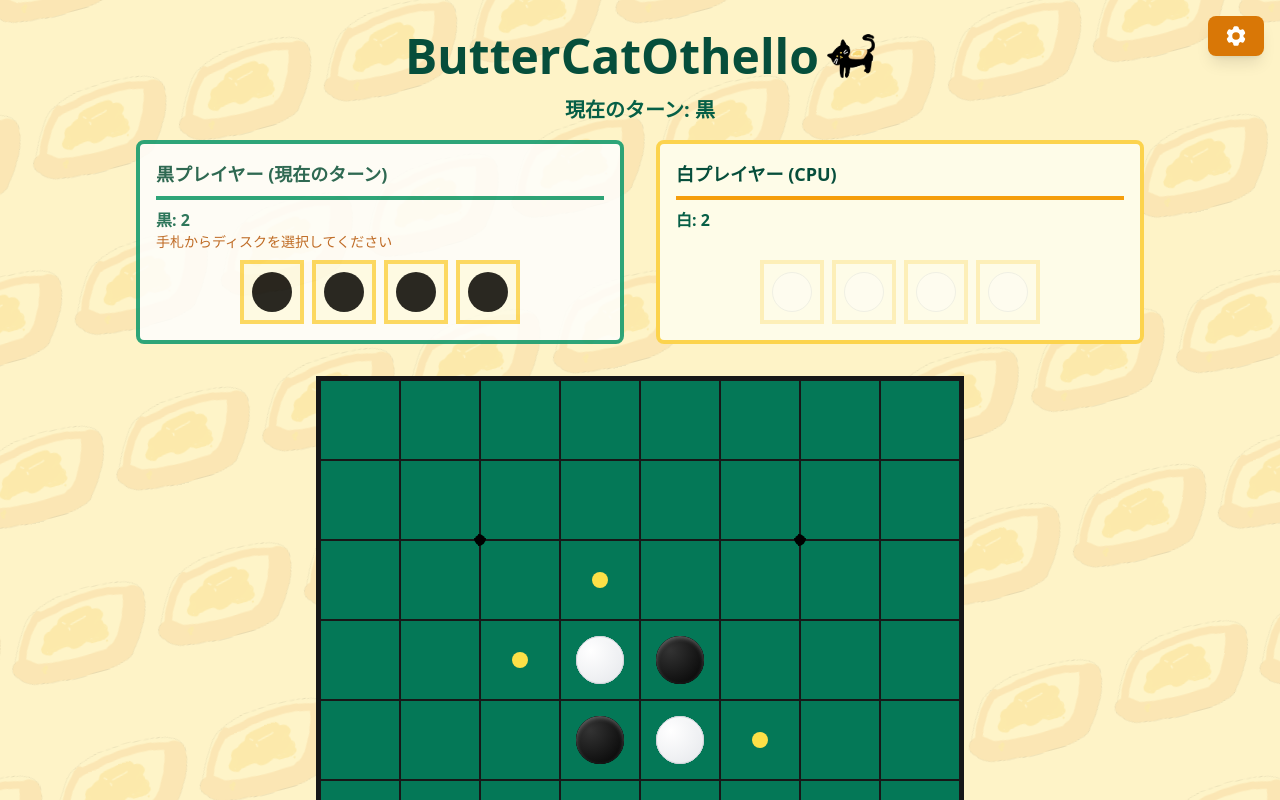
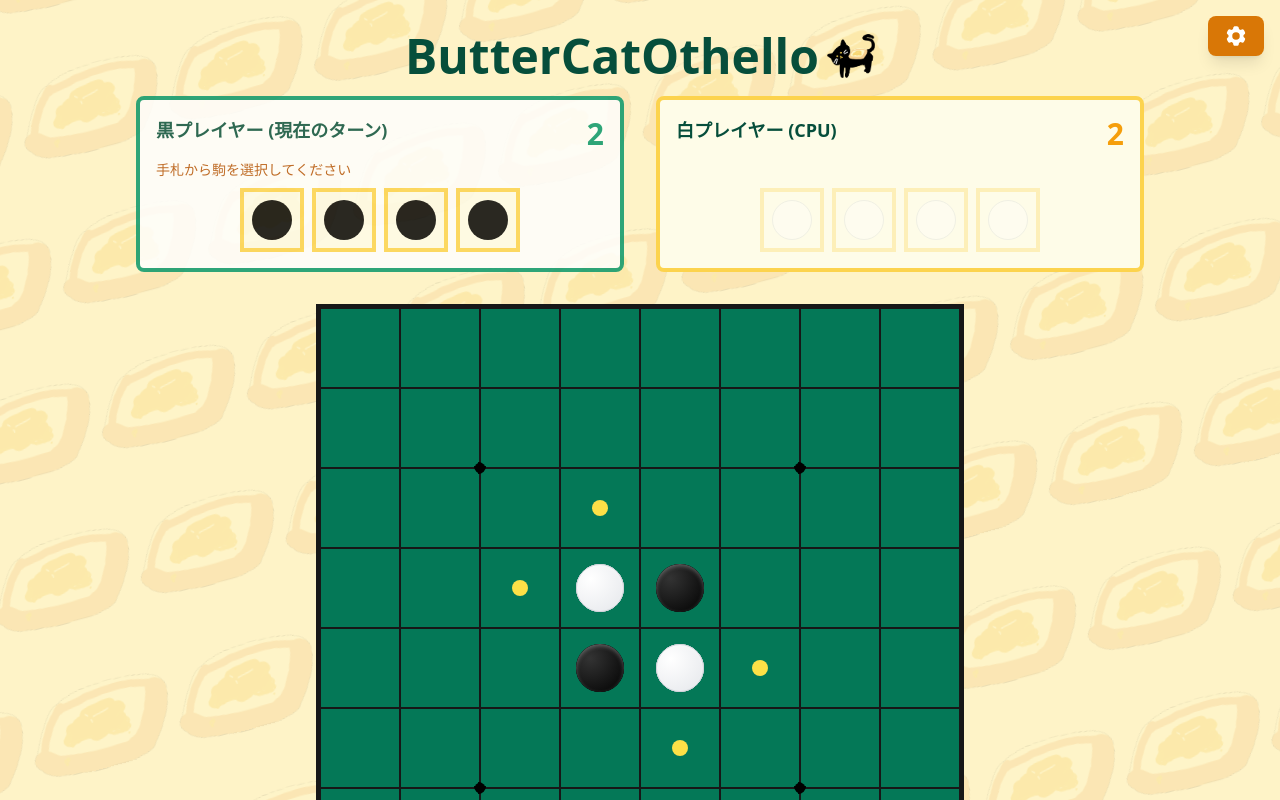
Before and after one commit to eik-awa/ButterCatOthello, a Next.js app: page / in a window 1280 px wide. Shown: the top 800 px of the page. Built offline with nearby package versions, Linux system fonts and the light colour scheme.

Commit message:
fix: butter back

```diff
--- a/src/app/globals.css
+++ b/src/app/globals.css
@@ -23,13 +23,21 @@ body::before {
   width: 200%;
   height: 200%;
   background-image: url('/butter.svg');
-  background-repeat: space; /* 余白を持たせる */
-  background-size: 150px 150px; /* 大きめに表示 */
-  opacity: 0.35;
-  transform: rotate(-15deg);
+  background-repeat: repeat;
+  background-size: 120px 120px; /* スマホでも見えるサイズに */
+  opacity: 0.3;
+  transform: rotate(-15deg); /* 斜めに表示 */
   z-index: 0;
   pointer-events: none;
   filter: none; /* フィルターを解除してバターの色を正しく表示 */
+}
+
+/* デスクトップではもう少し大きく */
+@media (min-width: 768px) {
+  body::before {
+    background-size: 150px 150px;
+    opacity: 0.35;
+  }
 }
 
 /* メインコンテンツは背景パターンの上に表示 */
--- a/src/app/page.tsx
+++ b/src/app/page.tsx
@@ -72,7 +72,8 @@ export default function Home() {
     if (
       !gameState.isGameOver &&
       !gameState.isLocked &&
-      !gameState.hasValidMoves
+      !gameState.hasValidMoves &&
+      !gameState.hasValidMovesWithNormalDiscs // 通常駒で置ける場所がない場合のみパス
     ) {
       // 1秒後に自動パス
       const timer = setTimeout(() => {
@@ -231,15 +232,10 @@ export default function Home() {
         />
       </h1>
 
-      {/* ターン表示 / パス通知（同じ位置に表示） */}
-      {!gameState.isGameOver && (
+      {/* パス通知のみ表示 */}
+      {!gameState.isGameOver && passNotification && (
         <div className={STYLES.PAGE.TURN_DISPLAY}>
-          {passNotification || (
-            <>
-              {TEXTS.CURRENT_TURN_LABEL}{" "}
-              {gameState.currentTurn === "black" ? TEXTS.BLACK : TEXTS.WHITE}
-            </>
-          )}
+          {passNotification}
         </div>
       )}
 
--- a/src/application/othello/dto/GameStateDto.ts
+++ b/src/application/othello/dto/GameStateDto.ts
@@ -16,6 +16,7 @@ export type GameStateDto = {
   whiteDiscCount: number;
   winner: "black" | "white" | "draw" | null;
   hasValidMoves: boolean;
+  hasValidMovesWithNormalDiscs: boolean;
 };
 
 /**
--- a/src/application/othello/usecases/PlaceMoveUseCase.ts
+++ b/src/application/othello/usecases/PlaceMoveUseCase.ts
@@ -152,6 +152,7 @@ export class PlaceMoveUseCase {
       whiteDiscCount: this.game.getDiscCount("white"),
       winner: this.game.getWinner(),
       hasValidMoves: this.game.hasValidMoves(),
+      hasValidMovesWithNormalDiscs: this.game.hasValidMovesWithNormalDiscs(),
     };
   }
 }
--- a/src/constants/texts.ts
+++ b/src/constants/texts.ts
@@ -18,7 +18,7 @@ export const TEXTS = {
 
   // メッセージ
   GAME_OVER: "ゲーム終了！",
-  SELECT_DISC_MESSAGE: "手札からディスクを選択してください",
+  SELECT_DISC_MESSAGE: "手札から駒を選択してください",
   CPU_THINKING_MESSAGE: "思考中です...",
   NO_VALID_MOVES: "置ける場所がありません",
   PASS_MESSAGE: "がパスしました",
@@ -41,11 +41,6 @@ export const TEXTS = {
   BUTTERCAT_DISC_DESCRIPTION:
     "常に回転し続けます。挟むことができませんが、挟まれることもありません。中央16マスには置けません。",
 
-  // 絵文字
-  BUTTER_EMOJI: "🧈",
-  CAT_EMOJI: "🐈",
-  BUTTERCAT_EMOJI: "🧈🐈",
-
   // 設定メニュー
   SETTINGS_TITLE: "ゲーム設定",
   GAME_MODE_LABEL: "ゲームモード:",
--- a/src/domains/othello/aggregates/Game.ts
+++ b/src/domains/othello/aggregates/Game.ts
@@ -275,11 +275,37 @@ export class Game {
   }
 
   /**
-   * 現在のプレイヤーが有効な手を持っているか
+   * 現在のプレイヤーが有効な手を持っているか（選択された駒のみ）
    */
   hasValidMoves(): boolean {
     const currentMoves = this.getValidMoves(this.currentTurn);
     return currentMoves.length > 0;
+  }
+
+  /**
+   * 現在のプレイヤーが通常駒で有効な手を持っているか
+   */
+  hasValidMovesWithNormalDiscs(): boolean {
+    const hand = this.getCurrentHand();
+    const normalDiscs = hand.getDiscs().filter(d => !d.isUsed && d.type === "normal");
+
+    // 通常駒がない場合はfalse
+    if (normalDiscs.length === 0) {
+      return false;
+    }
+
+    // 通常駒のいずれかで置ける場所があるかチェック
+    for (const disc of normalDiscs) {
+      // 一時的に駒を選択してチェック
+      const tempGame = this.clone();
+      tempGame.selectHandDisc(disc.id);
+      const moves = tempGame.getValidMoves(this.currentTurn);
+      if (moves.length > 0) {
+        return true;
+      }
+    }
+
+    return false;
   }
 
   /**
--- a/src/ui/components/Hand.tsx
+++ b/src/ui/components/Hand.tsx
@@ -69,16 +69,20 @@ export const Hand: React.FC<Props> = ({
 
   return (
     <div className={`${getContainerClass()} ${getBgClass()}`}>
+      {/* ヘッダー部分（タイトルと駒数を横並び） */}
+      <div className="flex justify-between items-start mb-2">
         <div className={STYLES.HAND.TITLE}>
           {getPlayerName()}
           {isCurrent && TEXTS.CURRENT_TURN_SUFFIX}
         </div>
+        {/* 駒数を右側に大きめに表示（枠の色と合わせる） */}
         <div
-        className={`${STYLES.HAND.DISC_COUNT} ${
-          color === "black" ? "border-emerald-600" : "border-amber-500"
+          className={`text-2xl sm:text-3xl font-bold ${
+            color === "black" ? "text-emerald-600" : "text-amber-500"
           }`}
         >
-        {color === "black" ? TEXTS.BLACK : TEXTS.WHITE}: {discCount}
+          {discCount}
+        </div>
       </div>
       <div className={STYLES.HAND.MESSAGE_CONTAINER}>
         {isCurrent && !hasSelection && (
```
Lines whose indentation alone changed are shown as unchanged.
